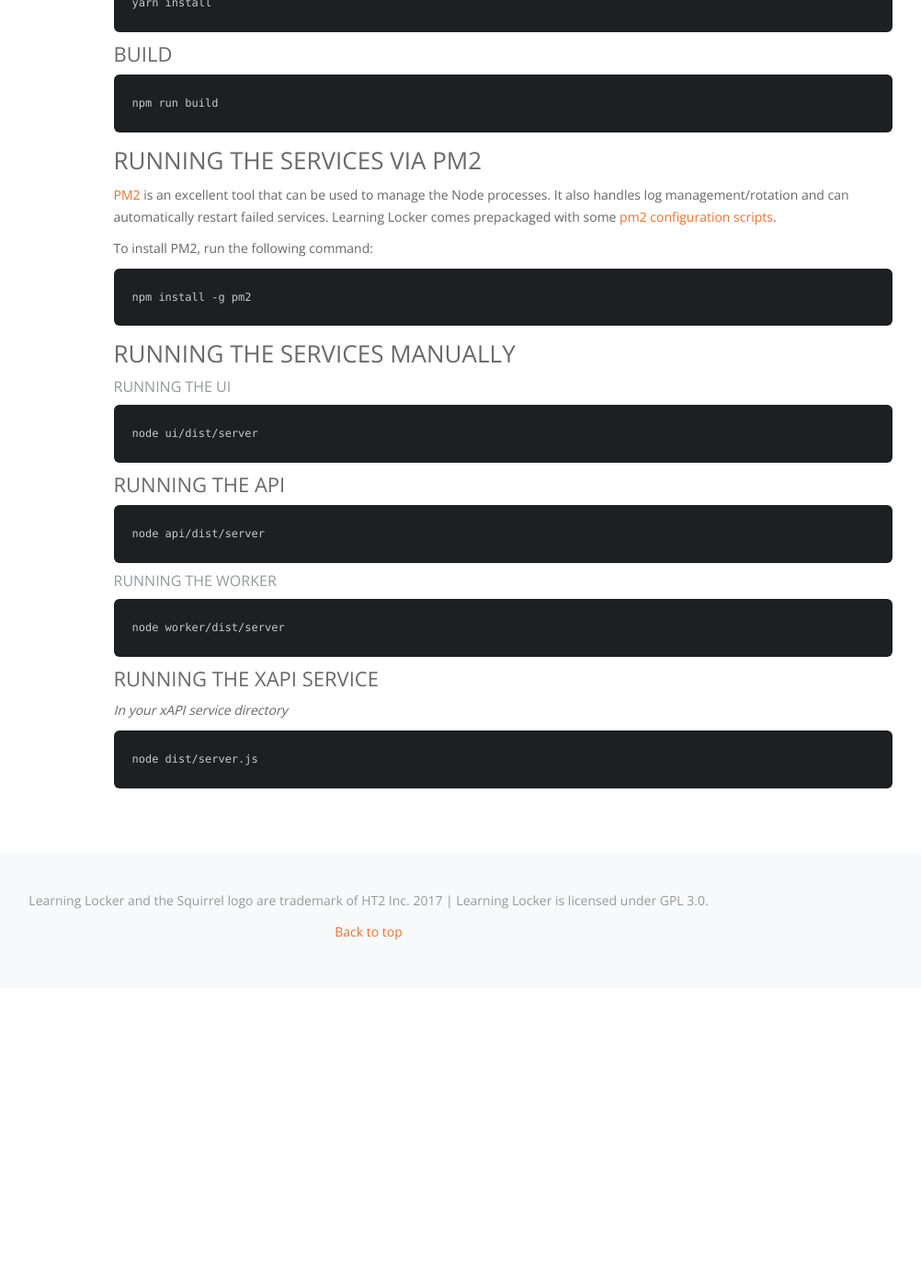
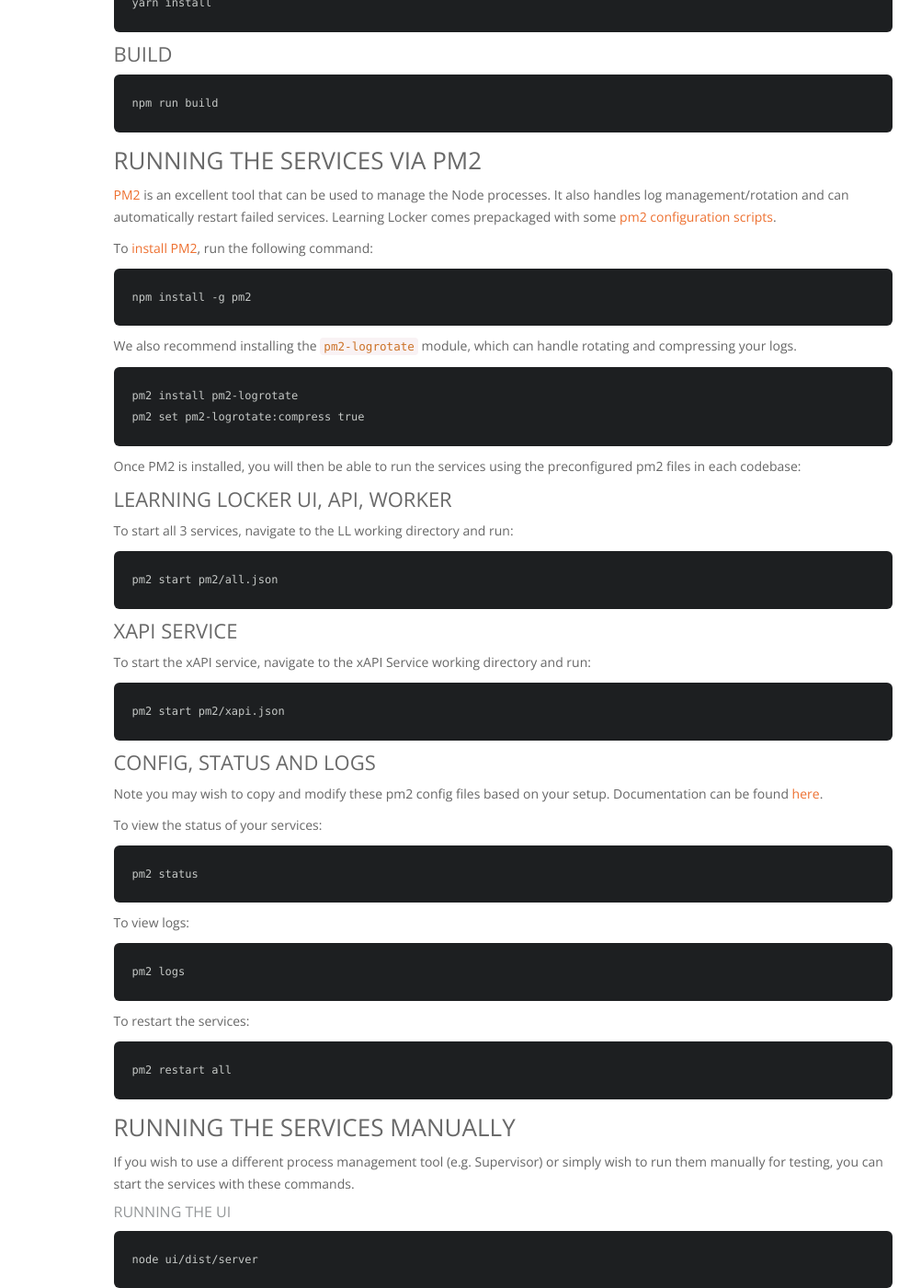
Before and after one commit to LearningLocker/docs, a Jekyll site: the page built from src/guides-custom-installation.md, in a window 1280 px wide and 1400 px high, scrolled down 1624 px. Shown: the whole window at 92% size, without its empty margins (239-1241 px from the left). Built offline with Jekyll 4.4.1, drawn with Linux system fonts in a browser that asks for light colours; nearby versions of some CDN libraries; our own code applies the rules of GitHub Pages for plain Markdown files; before the commit the page ends 2698 px from its top, so only the background shows below that.

Commit message:
Adds PM2 changes to custom install docs.

````diff
--- a/src/guides-custom-installation.md
+++ b/src/guides-custom-installation.md
@@ -83,13 +83,58 @@
 
 [PM2](http://pm2.keymetrics.io/docs/usage/quick-start/) is an excellent tool that can be used to manage the Node processes. It also handles log management/rotation and can automatically restart failed services. Learning Locker comes prepackaged with some [pm2 configuration scripts](https://github.com/LearningLocker/learninglocker/tree/develop/pm2).
 
-To install PM2, run the following command:
+To [install PM2](http://pm2.keymetrics.io/docs/usage/quick-start/#installation), run the following command:
 
 ```
 npm install -g pm2
 ```
 
+We also recommend installing the `pm2-logrotate` module, which can handle rotating and compressing your logs.
+
+```
+pm2 install pm2-logrotate
+pm2 set pm2-logrotate:compress true
+```
+
+Once PM2 is installed, you will then be able to run the services using the preconfigured pm2 files in each codebase:
+
+### Learning Locker UI, API, Worker
+
+To start all 3 services, navigate to the LL working directory and run:
+```
+pm2 start pm2/all.json
+```
+
+### xAPI Service
+
+To start the xAPI service, navigate to the xAPI Service working directory and run:
+```
+pm2 start pm2/xapi.json
+```
+
+### Config, status and logs
+
+Note you may wish to copy and modify these pm2 config files based on your setup. Documentation can be found [here](http://pm2.keymetrics.io/docs/usage/application-declaration/).
+
+To view the status of your services:
+```
+pm2 status
+```
+
+To view logs:
+```
+pm2 logs
+```
+
+To restart the services:
+```
+pm2 restart all
+```
+
+
 ## Running the services manually
+
+If you wish to use a different process management tool (e.g. Supervisor) or simply wish to run them manually for testing, you can start the services with these commands.
 
 #### Running the UI
 
````
